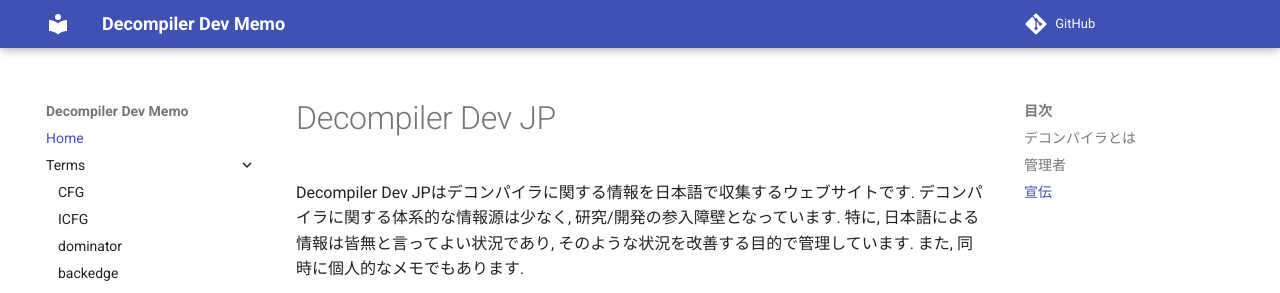
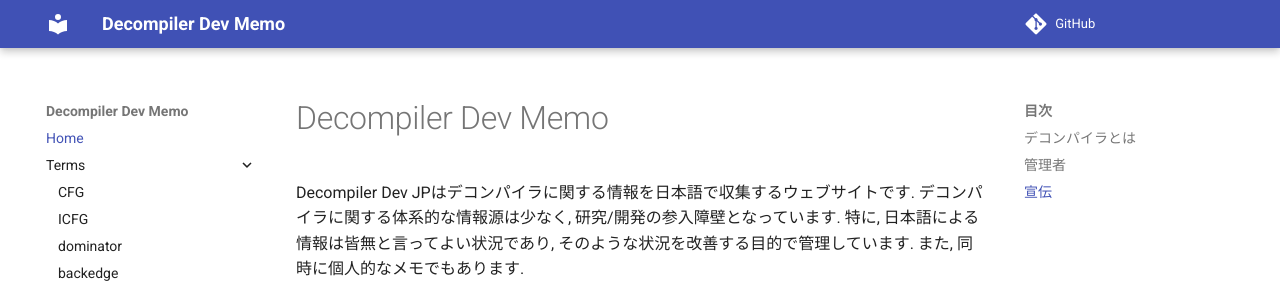
Before and after one commit to KikyoNanakusa/decompiler_dev_memo, an MkDocs documentation site: the page built from docs/index.md, in a window 1280 px wide and 1308 px high. Shown: the top 293 px of the window. Built offline with MkDocs 1.6.1 and Material for MkDocs 9.7.7, drawn with Linux system fonts in a browser that asks for light colours; comment, search, counter and statistics services are not loaded.

Commit message:
Change title

```diff
--- a/docs/index.md
+++ b/docs/index.md
@@ -1,4 +1,4 @@
-# Decompiler Dev JP
+# Decompiler Dev Memo
 
 Decompiler Dev JPはデコンパイラに関する情報を日本語で収集するウェブサイトです. デコンパイラに関する体系的な情報源は少なく, 研究/開発の参入障壁となっています.
 特に, 日本語による情報は皆無と言ってよい状況であり, そのような状況を改善する目的で管理しています.
```
